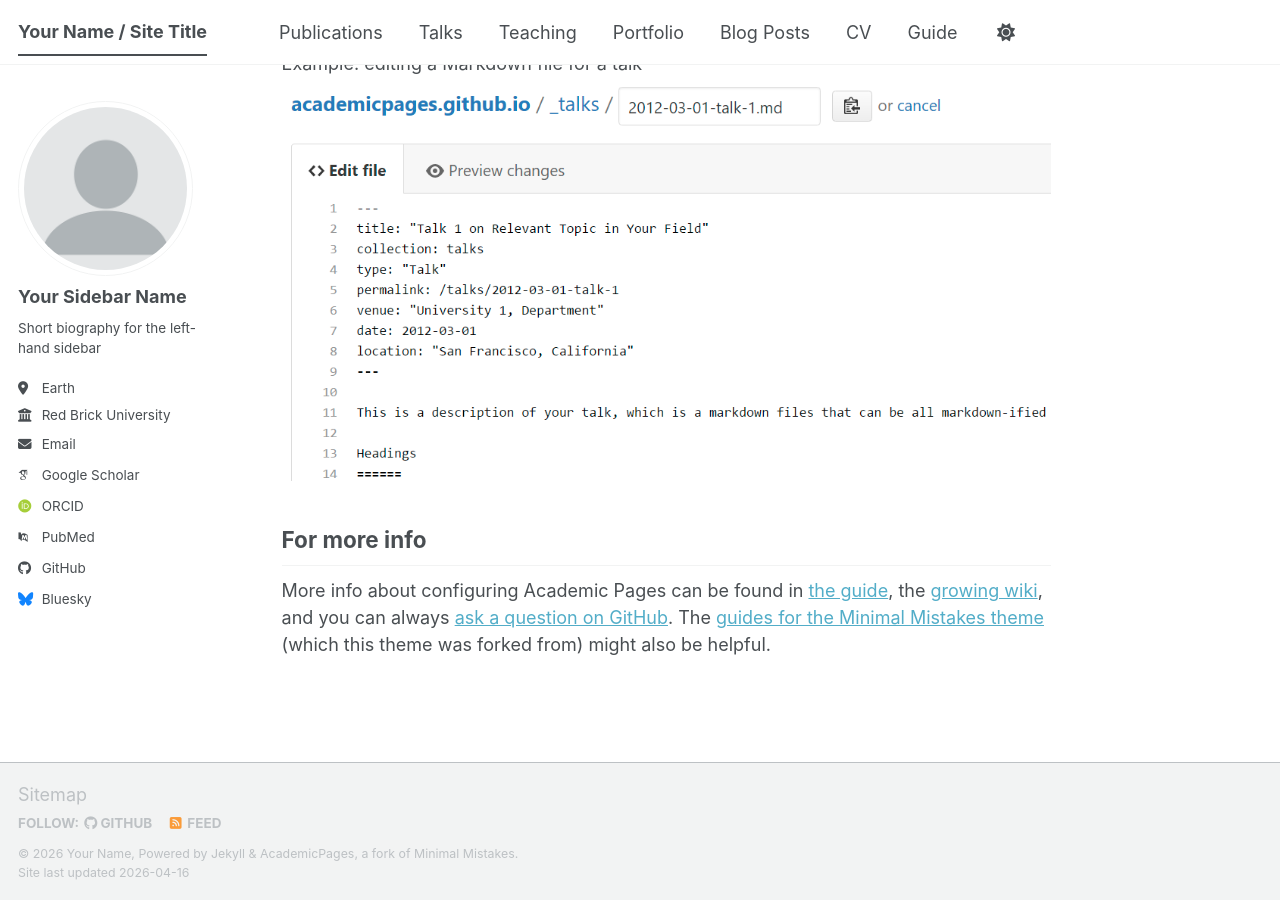
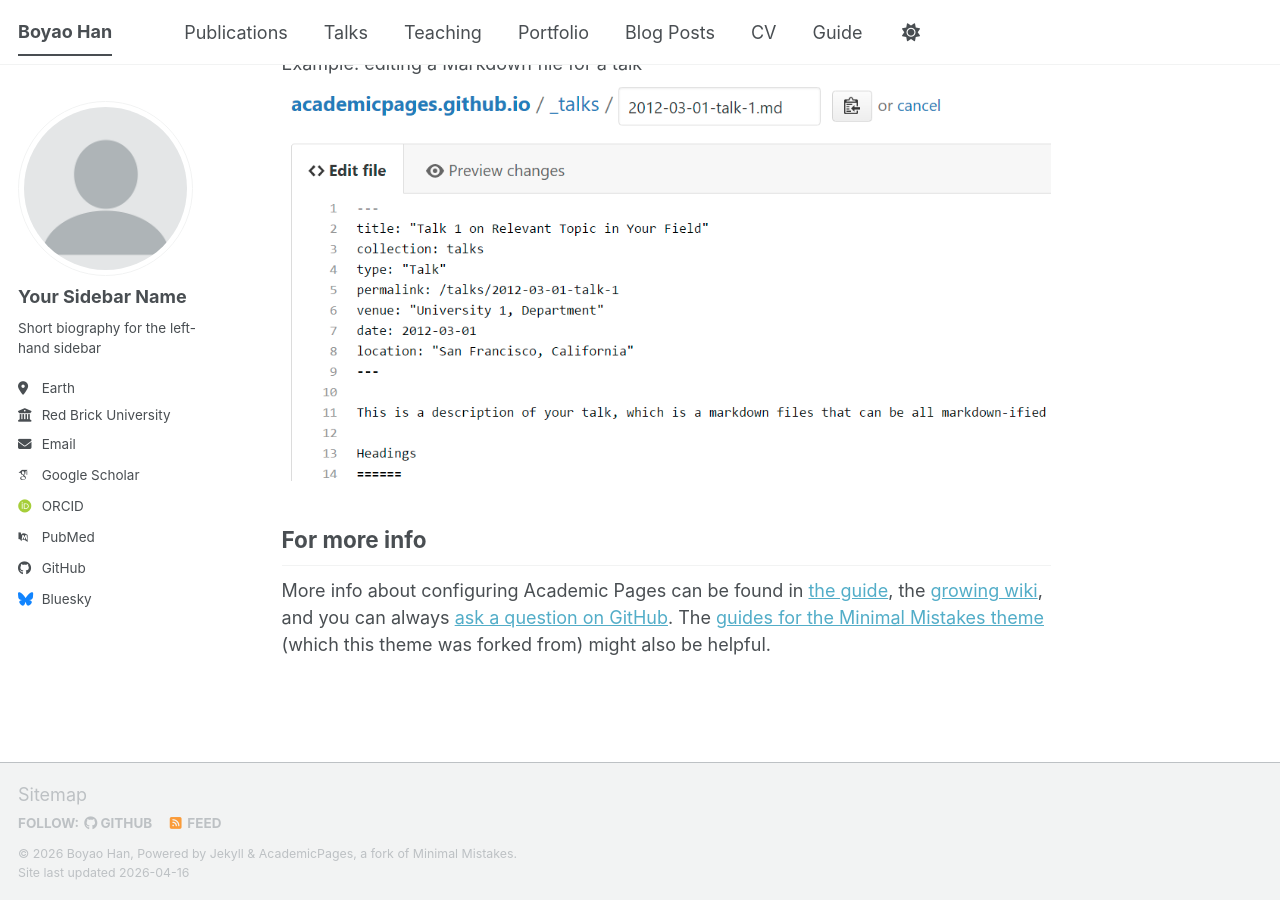
Before and after one commit to BoyaoHan/BoyaoHan.github.io, a Jekyll site: the page built from _pages/about.md, in a window 1280 px wide and 900 px high, scrolled down 2720 px. Built offline with Jekyll 4.4.1, drawn with Linux system fonts in a browser that asks for light colours; some web fonts are replaced; a script bundle is joined from its source files by our own code; library files that are not in the unit come from our copies; part of the change alters nothing that is shown.

Commit message:
Update _config.yml

```diff
--- a/_config.yml
+++ b/_config.yml
@@ -8,15 +8,15 @@
 
 # Basic Site Settings
 locale                   : "en-US"
-site_theme               : "default" # The available themes options are "default", "air", "sunrise", "mint", "dirt" and "contrast"
-title                    : "Your Name / Site Title"
+site_theme               : "default"
+title                    : "Boyao Han"
 title_separator          : "-"
-name                     : &name "Your Name"
-description              : &description "Your Name's academic portfolio"   # Update this with a general description of your site, this is the default if not overridden by a page
-url                      : https://academicpages.github.io # The base hostname & protocol for your site e.g. "https://[your GitHub username].github.io",
-                                                           # or if you already have some other page hosted on Github then use "https://[your GitHub username].github.io/[Your Repo Name]"
-baseurl                  : "" # the subpath of your site, e.g. "/blog"
-repository               : "academicpages/academicpages.github.io"
+name                     : &name "Boyao Han"
+description              : &description "Undergraduate at Hunan University | Research Assistant at CUHKSZ"
+url                      : https://boyaohan.github.io
+
+baseurl                  : ""
+repository               : "BoyaoHan/BoyaoHan.github.io"
 
 # Site Author - The following control what appear as part of the author content on the side bar.
 #               If a field is blank the icon and link will not appear, otherwise it will be shown.
```
